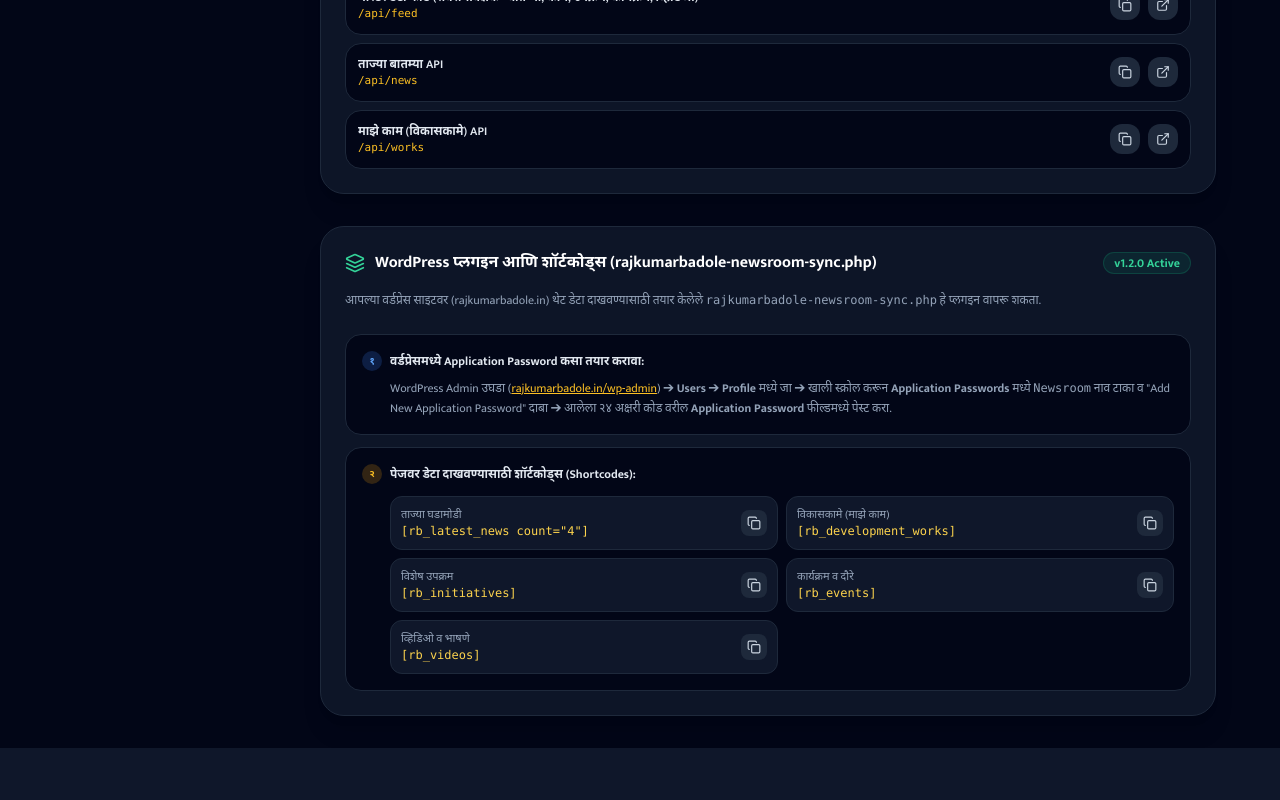
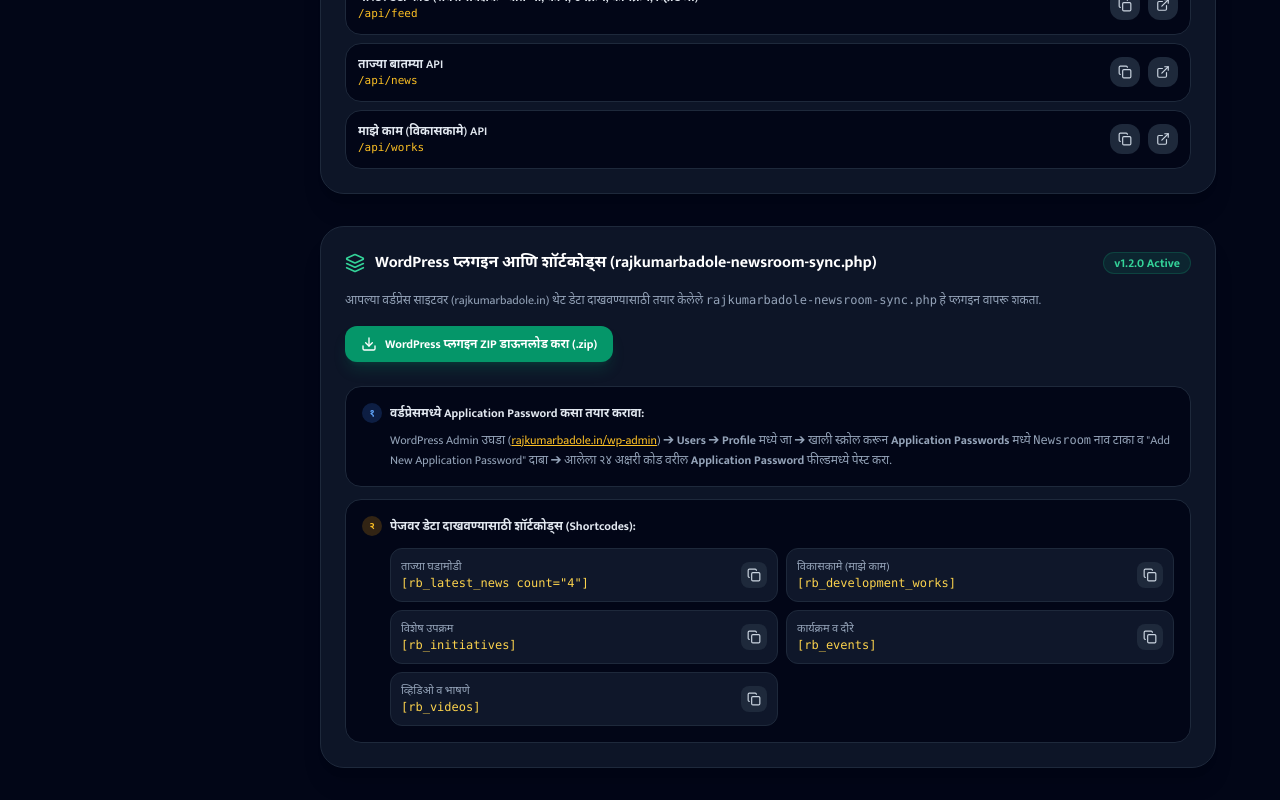
Before and after one commit to bhandarasdfx-creator/rajkumarbadole.in, a Next.js app: page /dashboard/settings in a window 1280 px wide. Shown: the part 962-1762 px from the top of the page. Before the commit the page ends 1710 px from the top, so only its background shows below. Built offline with nearby package versions, Linux system fonts and the light colour scheme; no server answers.

Commit message:
feat: add direct plugin zip download button

```diff
--- a/app/dashboard/settings/page.tsx
+++ b/app/dashboard/settings/page.tsx
@@ -11,7 +11,8 @@
   ExternalLink,
   Code,
   Copy,
-  Layers
+  Layers,
+  Download
 } from 'lucide-react';
 import { getWordPressConfig, saveWordPressConfig, testWordPressConnection, WordPressConfig } from '@/lib/wordpress-sync';
 
@@ -248,6 +249,17 @@
           आपल्या वर्डप्रेस साइटवर (rajkumarbadole.in) थेट डेटा दाखवण्यासाठी तयार केलेले <code>rajkumarbadole-newsroom-sync.php</code> हे प्लगइन वापरू शकता.
         </p>
 
+        <div>
+          <a
+            href="/rajkumarbadole-newsroom-sync.zip"
+            download="rajkumarbadole-newsroom-sync.zip"
+            className="inline-flex items-center gap-2 px-4 py-2.5 rounded-xl bg-emerald-600 hover:bg-emerald-500 text-white font-bold text-xs transition shadow-lg shadow-emerald-600/20"
+          >
+            <Download className="w-4 h-4" />
+            <span>WordPress प्लगइन ZIP डाऊनलोड करा (.zip)</span>
+          </a>
+        </div>
+
         <div className="space-y-3 pt-2">
           <div className="p-4 rounded-2xl bg-slate-950 border border-slate-800 text-xs space-y-2">
             <div className="font-bold text-slate-200 flex items-center gap-2">
```
